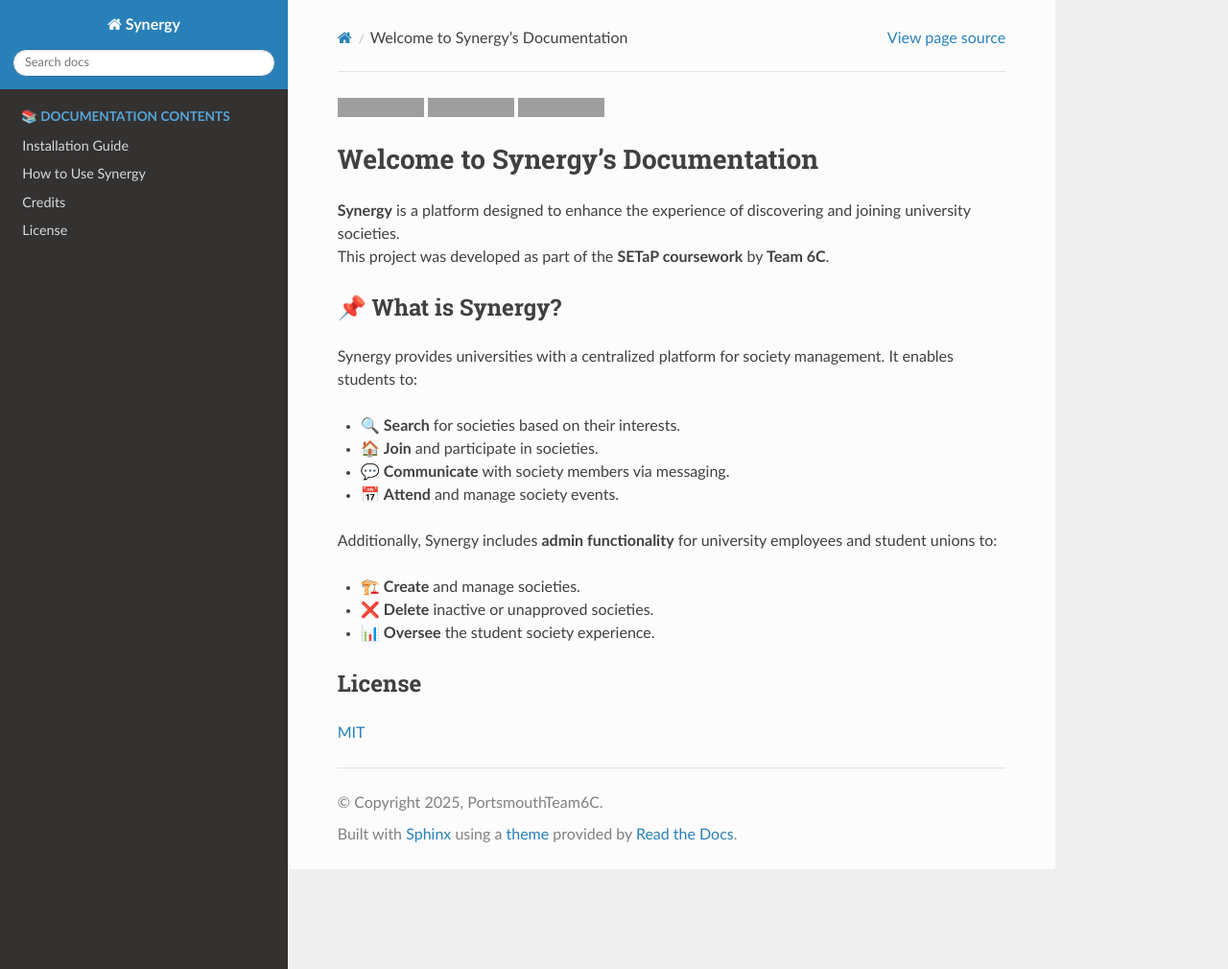
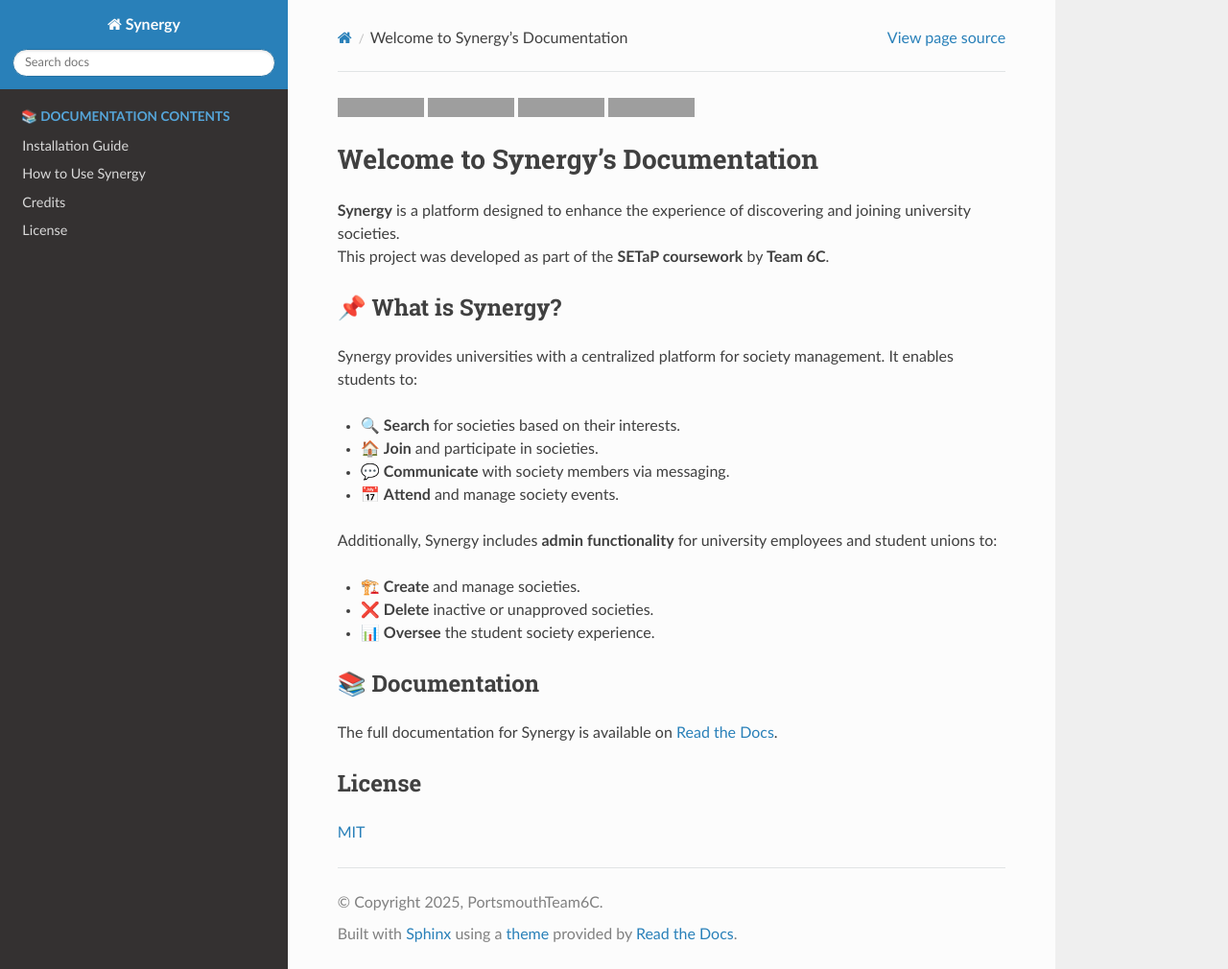
Before and after one commit to PortsmouthTeam6C/SETaP-Code, a Sphinx documentation site: the page built from docs/README.md, in a window 1280 px wide and 1010 px high. Shown: the whole window at 96% size. Built offline with Sphinx 7.4.7 and the Read the Docs theme 3.1.0, drawn with Linux system fonts in a browser that asks for light colours; grey boxes are pictures that could not be loaded.

Commit message:
Update README.md

```diff
--- a/docs/README.md
+++ b/docs/README.md
@@ -1,6 +1,7 @@
 [![made-with-javascript](https://img.shields.io/badge/Made%20with-JavaScript-1f425f.svg)](https://www.javascript.com)
 [![License: MIT](https://img.shields.io/badge/License-MIT-yellow.svg)](https://opensource.org/licenses/MIT)
 ![Static Badge](https://img.shields.io/badge/Group-6C-blue)
+[![Documentation Status](https://readthedocs.org/projects/synergy-documentation/badge/?version=latest)](https://synergy-documentation.readthedocs.io/en/latest/)
 
 # Welcome to Synergy's Documentation
 
@@ -22,6 +23,10 @@
 - ❌ **Delete** inactive or unapproved societies.
 - 📊 **Oversee** the student society experience.
 
+## 📚 Documentation
+
+The full documentation for Synergy is available on [Read the Docs](https://synergy-documentation.readthedocs.io/en/latest/).
+
 ## License
 
 [MIT](https://choosealicense.com/licenses/mit/)
```
